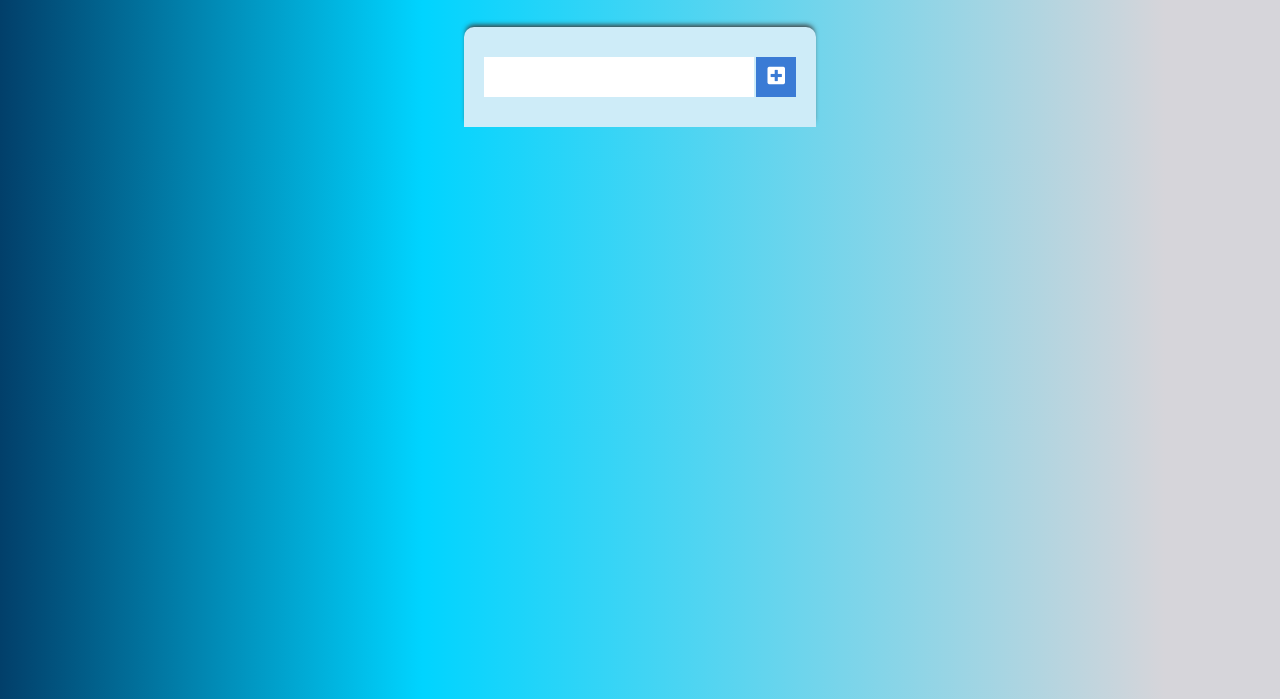
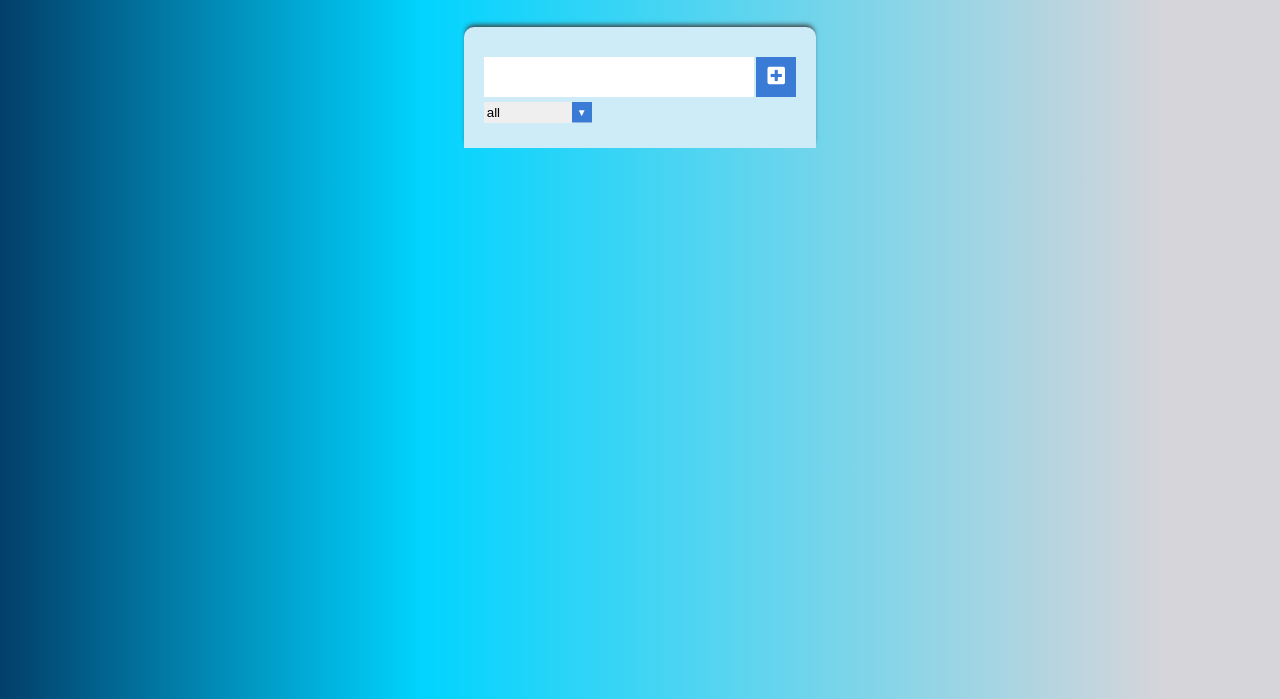
Before and after one commit to civas3/COMPONENT--Todo-List, a plain HTML site: page index.html in a window 1280 px wide. Shown: the part 101-800 px from the top of the page. Drawn offline with Linux system fonts and the light colour scheme.

Commit message:
html, css
select options

```diff
--- a/css/style.css
+++ b/css/style.css
@@ -43,7 +43,7 @@ background: linear-gradient(90deg, rgba(2,63,106,1) 0%, rgba(0,212,255,1) 33%, r
     -webkit-box-shadow: 0px -4px 5px -2px rgb(63, 62, 62);
     -moz-box-shadow: 0px -4px 5px -2px rgba(63, 62, 62);
     box-shadow: 0px -4px 5px -2px rgb(63, 62, 62);
-    padding: 3rem 2rem;
+    padding: 3rem 2rem 2rem 2rem;
   }
 
   /* TODO */
@@ -69,8 +69,43 @@ background: linear-gradient(90deg, rgba(2,63,106,1) 0%, rgba(0,212,255,1) 33%, r
     background-color:  #3a7bd5;
     color: white;
     border: 2px solid #3a7bd5;
+  }
 
+
+  .select{
+    margin: 0.5rem 0;
+    position: relative;
+    overflow: hidden;
+    width: 12rem;
+    margin-right: auto;
   }
+
+  .select::after{
+    content: "\25BC";
+    position: absolute;
+    background: white;
+    top: 50%;
+    right: 10%;
+    transform: translate(-0%, -50%);
+    padding: 0.5rem;
+    background-color: #3a7bd5;
+    color: white;
+    pointer-events: none;
+  }
+
+  select{
+    -webkit-appearance: none;
+    -moz-appearance: none;
+    appearance: none;
+    outline: none;
+    border: none;
+    cursor: pointer;
+    padding: 0.3rem;
+    padding-right: 2.8rem;
+  }
+
+
+
 
   .todo-container{
 
@@ -113,7 +148,6 @@ background: linear-gradient(90deg, rgba(2,63,106,1) 0%, rgba(0,212,255,1) 33%, r
     /* display: flex; */
     align-items: center;
     letter-spacing: 1px;
-
   }
 
   .complete-btn{
@@ -137,7 +171,6 @@ background: linear-gradient(90deg, rgba(2,63,106,1) 0%, rgba(0,212,255,1) 33%, r
 
 .trash-animation{
   transform:   rotateX(100deg) translateY(1rem);
-
   transition: 0.7s;
   opacity: 0;
 }
--- a/index.html
+++ b/index.html
@@ -35,6 +35,13 @@
                 <button class="todo-button" type="submit">
                     <i class="fas fa-plus-square"></i>
                 </button>
+                <div class="select">
+                    <select name="todos" class="filter-todo">
+                        <option value="all">all</option>
+                        <option value="completed">completed</option>
+                        <option value="uncompleted">uncompleted</option>
+                    </select>
+                </div>
             </form>
             <!-- form ends -->
             <!-- todo container -->
```
